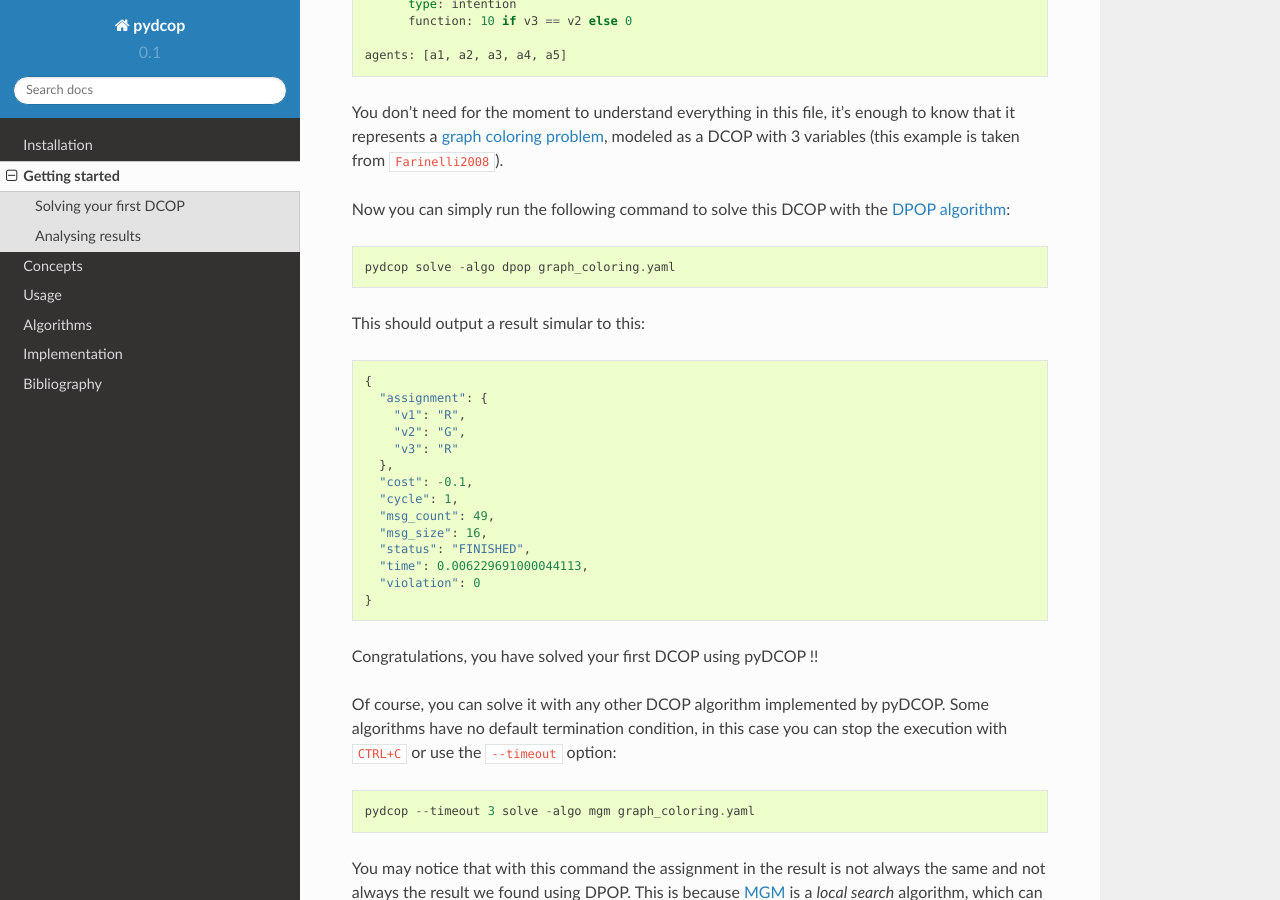
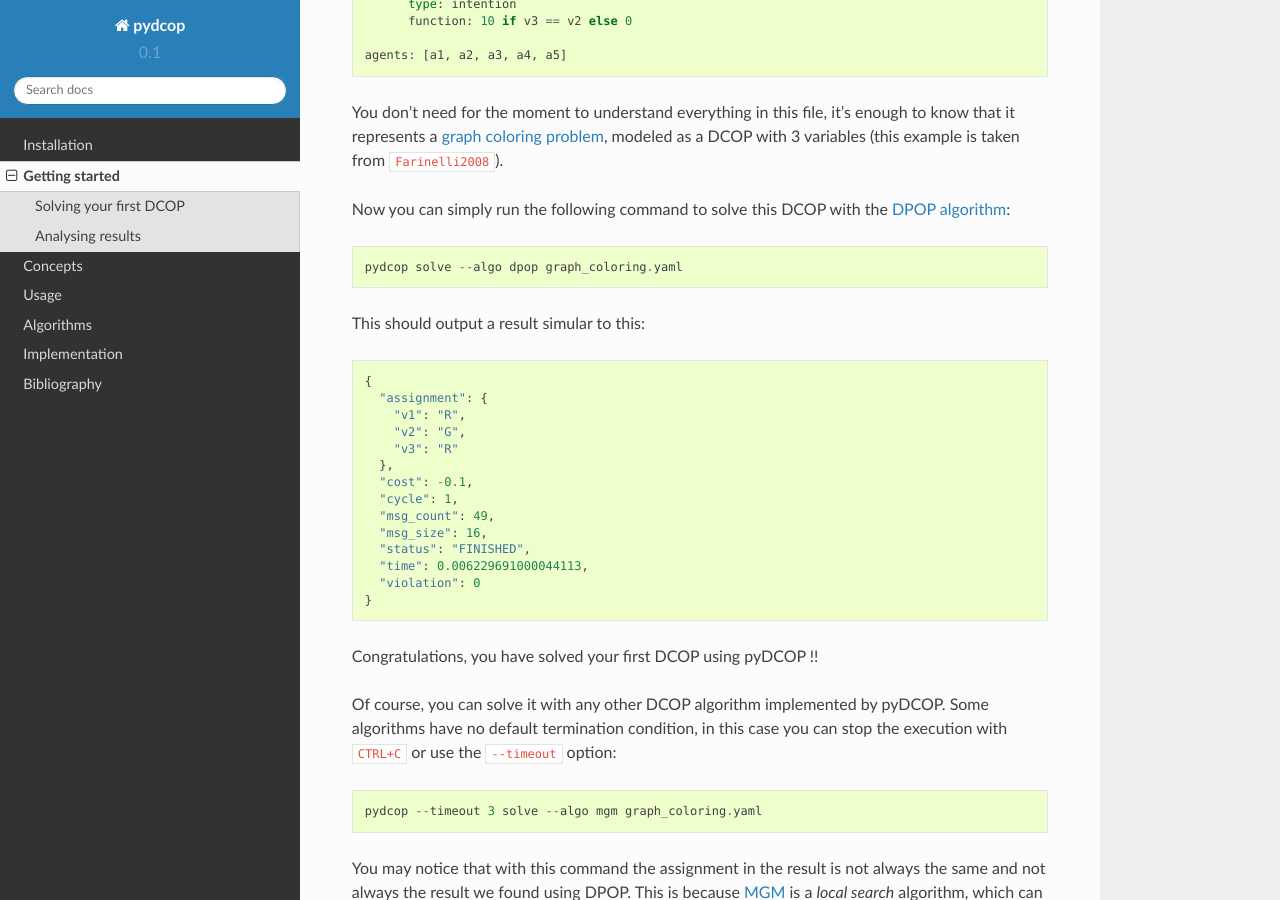
Before and after one commit to Orange-OpenSource/pyDcop, a Sphinx documentation site: the page built from docs/getting_started.rst, in a window 1280 px wide and 900 px high, scrolled down 1059 px. Built offline with Sphinx 7.4.7 and the Read the Docs theme 2.0.0, drawn with Linux system fonts in a browser that asks for light colours; cross-references to code outside the pages are shown as plain code.

Commit message:
error in command line fixed

```diff
--- a/docs/getting_started.rst
+++ b/docs/getting_started.rst
@@ -68,7 +68,7 @@ Now you can simply run the following command to
 this DCOP with the
 :ref:`DPOP algorithm<implementation_reference_algorithms_dpop>`::
 
-  pydcop solve -algo dpop graph_coloring.yaml
+  pydcop solve --algo dpop graph_coloring.yaml
 
 This should output a result simular to this::
 
@@ -93,7 +93,7 @@ Of course, you can solve it with any other DCOP algorithm implemented by
 pyDCOP. Some algorithms have no default termination condition, in this case
 you can stop the execution with ``CTRL+C`` or use the ``--timeout`` option::
 
-  pydcop --timeout 3 solve -algo mgm graph_coloring.yaml
+  pydcop --timeout 3 solve --algo mgm graph_coloring.yaml
 
 You may notice that with this command the assignment in the result is not
 always the same and not always the result we found using DPOP.
```
